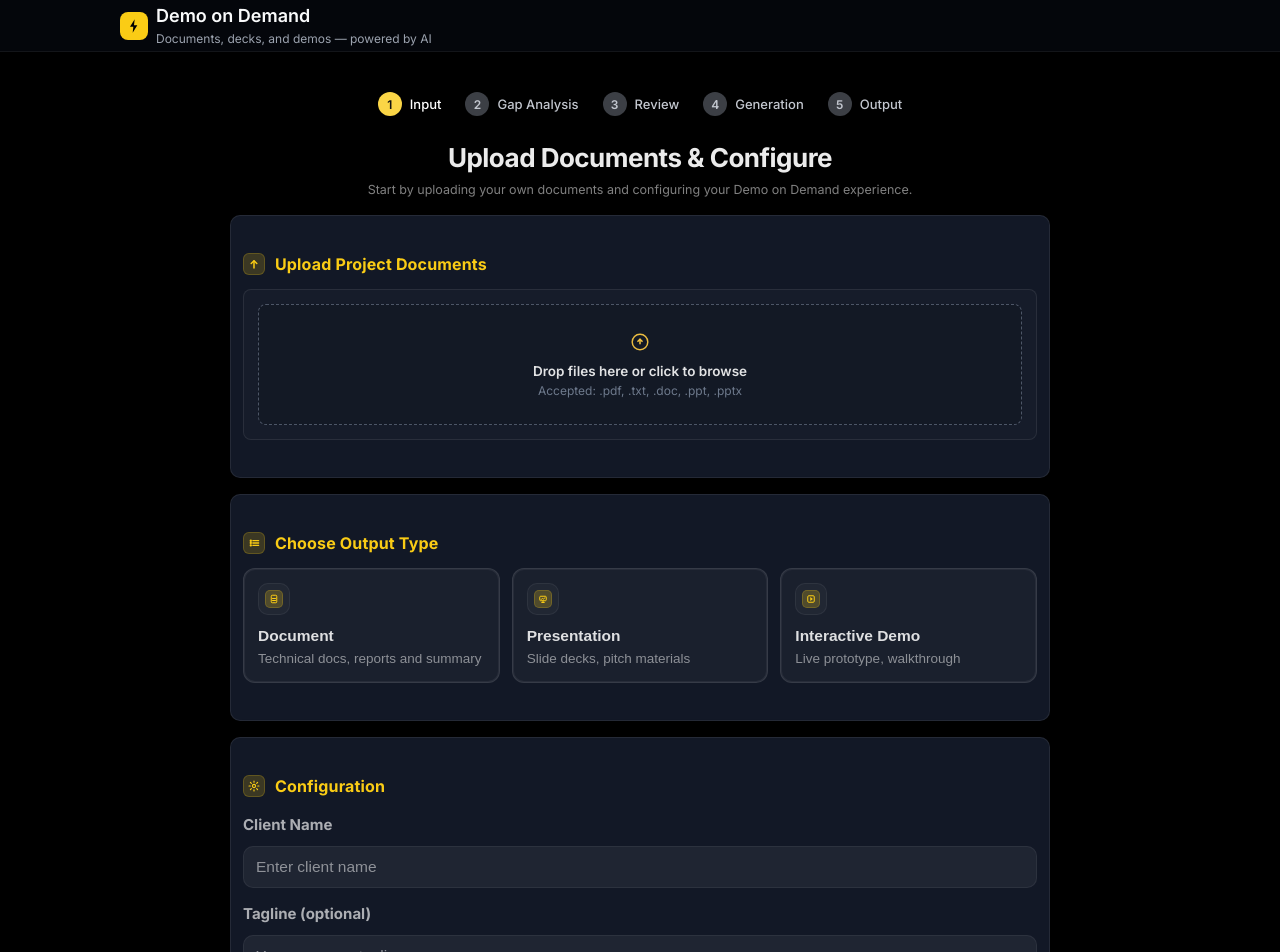
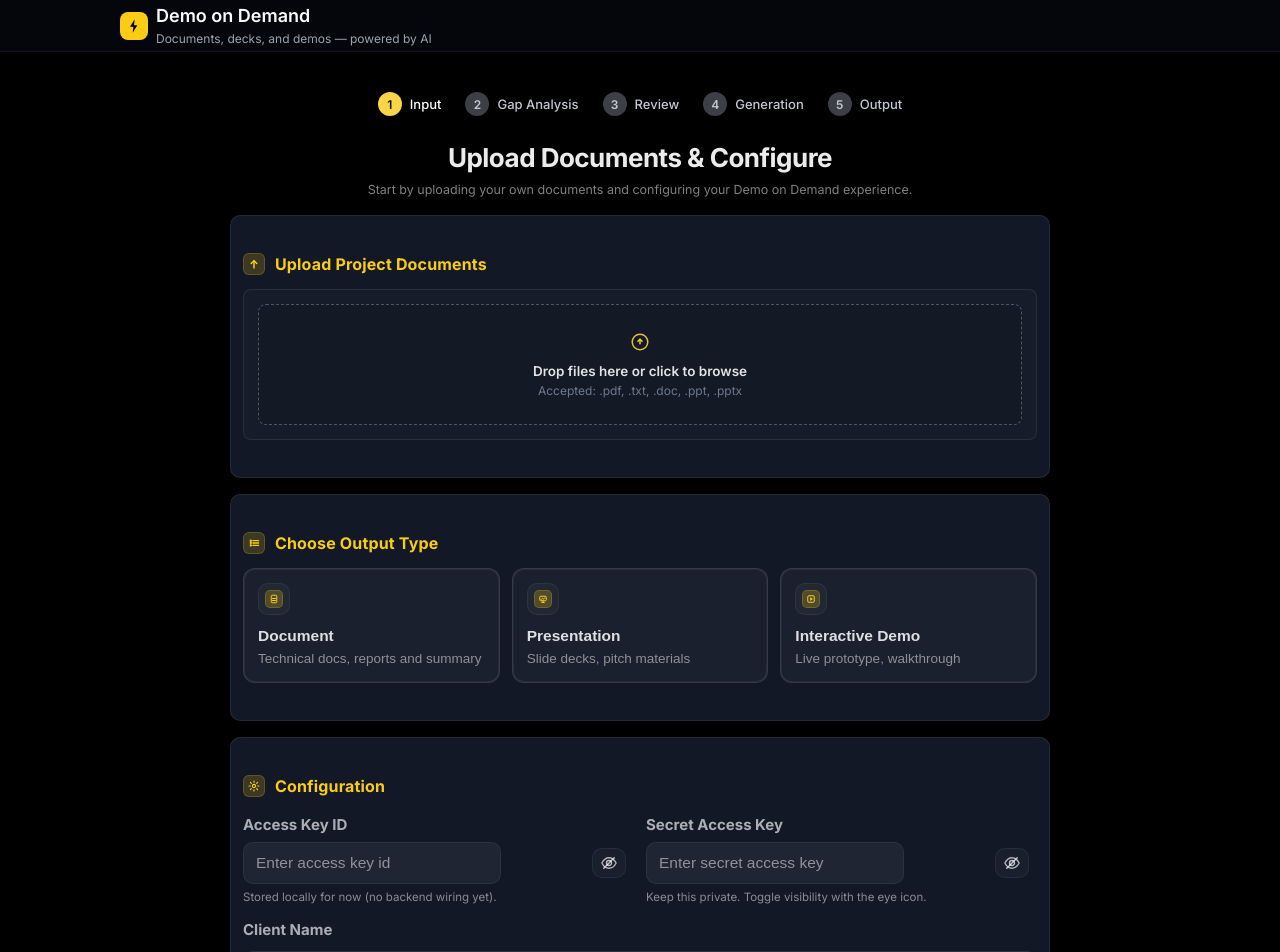
Before and after one commit to kavia-common/solutiongen-platform-10016-10025, a React (Create React App) app in the folder frontend_app/: page / in a window 1280 px wide. Shown: the top 952 px of the page. Built offline with nearby package versions, Linux system fonts and the light colour scheme; the HTML template or start-up script is replaced by a standard one.

Commit message:
Checkpoint 93 - cg3f38ca0e

```diff
--- a/frontend_app/src/App.css
+++ b/frontend_app/src/App.css
@@ -553,6 +553,65 @@
   background: var(--input-bg-2);
 }
 
+/* Two-up field row for credentials in Configuration */
+.udcFieldRow2Col{
+  display: grid;
+  grid-template-columns: 1fr 1fr;
+  gap: 12px;
+}
+
+.udcField{
+  display: flex;
+  flex-direction: column;
+  gap: 8px;
+}
+
+/* Input with an inline icon button on the right */
+.udcInputWithIcon{
+  position: relative;
+  display: flex;
+  align-items: center;
+}
+
+.udcInput--withIcon{
+  padding-right: 44px; /* room for the icon button */
+}
+
+.udcIconBtn{
+  position: absolute;
+  right: 8px;
+  top: 50%;
+  transform: translateY(-50%);
+  height: 30px;
+  width: 34px;
+  border-radius: 10px;
+  border: 1px solid var(--border-subtler);
+  background: rgba(255,255,255,0.03);
+  color: rgba(255,255,255,0.70);
+  display: inline-flex;
+  align-items: center;
+  justify-content: center;
+  cursor: pointer;
+  transition: background 160ms ease, border-color 160ms ease, color 160ms ease, transform 160ms ease;
+}
+
+.udcIconBtn:hover{
+  background: rgba(255,255,255,0.05);
+  border-color: rgba(255,255,255,0.10);
+  color: rgba(255,255,255,0.85);
+}
+
+.udcIconBtn:focus-visible{
+  outline: 2px solid rgba(245,197,66,0.55);
+  outline-offset: 2px;
+}
+
+.udcHelpText{
+  font-size: 11.5px;
+  color: var(--text-muted);
+  margin-top: -2px; /* pull slightly closer to input like other compact text */
+}
+
 .udcSectionHeader{
   margin-top: 4px;
   font-size: 12px;
@@ -709,4 +768,5 @@
   .udcMain{ width: calc(100% - 24px); }
   .udcOutputGrid{ grid-template-columns: 1fr; }
   .udcCtaButton{ width: 100%; min-width: 0; }
+  .udcFieldRow2Col{ grid-template-columns: 1fr; }
 }
--- a/frontend_app/src/App.js
+++ b/frontend_app/src/App.js
@@ -10,6 +10,15 @@ import "./App.css";
 function App() {
   /** Selected output types (multi-select). No default selection. */
   const [outputTypes, setOutputTypes] = useState([]);
+  /** Access key id input (credential). */
+  const [accessKeyId, setAccessKeyId] = useState("");
+  /** Secret access key input (credential). */
+  const [secretAccessKey, setSecretAccessKey] = useState("");
+  /** Whether the Access Key ID is visible (unmasked). */
+  const [showAccessKeyId, setShowAccessKeyId] = useState(false);
+  /** Whether the Secret Access Key is visible (unmasked). */
+  const [showSecretAccessKey, setShowSecretAccessKey] = useState(false);
+
   /** Client name input. */
   const [companyName, setCompanyName] = useState("");
   /** Tagline input (optional). */
@@ -255,6 +264,72 @@ function App() {
             ariaLabel="Configuration"
           >
             <div className="udcForm">
+              <div className="udcFieldRow2Col">
+                <div className="udcField">
+                  <label className="udcLabel" htmlFor="accessKeyId">
+                    Access Key ID
+                  </label>
+                  <div className="udcInputWithIcon">
+                    <input
+                      id="accessKeyId"
+                      className="udcInput udcInput--withIcon"
+                      type={showAccessKeyId ? "text" : "password"}
+                      placeholder="Enter access key id"
+                      value={accessKeyId}
+                      onChange={(e) => setAccessKeyId(e.target.value)}
+                      autoComplete="off"
+                      spellCheck="false"
+                      aria-describedby="accessKeyIdHelp"
+                    />
+                    <button
+                      type="button"
+                      className="udcIconBtn"
+                      aria-label={showAccessKeyId ? "Hide Access Key ID" : "Show Access Key ID"}
+                      aria-pressed={showAccessKeyId}
+                      onClick={() => setShowAccessKeyId((v) => !v)}
+                    >
+                      <EyeIcon visible={showAccessKeyId} />
+                    </button>
+                  </div>
+                  <div id="accessKeyIdHelp" className="udcHelpText">
+                    Stored locally for now (no backend wiring yet).
+                  </div>
+                </div>
+
+                <div className="udcField">
+                  <label className="udcLabel" htmlFor="secretAccessKey">
+                    Secret Access Key
+                  </label>
+                  <div className="udcInputWithIcon">
+                    <input
+                      id="secretAccessKey"
+                      className="udcInput udcInput--withIcon"
+                      type={showSecretAccessKey ? "text" : "password"}
+                      placeholder="Enter secret access key"
+                      value={secretAccessKey}
+                      onChange={(e) => setSecretAccessKey(e.target.value)}
+                      autoComplete="off"
+                      spellCheck="false"
+                      aria-describedby="secretAccessKeyHelp"
+                    />
+                    <button
+                      type="button"
+                      className="udcIconBtn"
+                      aria-label={
+                        showSecretAccessKey ? "Hide Secret Access Key" : "Show Secret Access Key"
+                      }
+                      aria-pressed={showSecretAccessKey}
+                      onClick={() => setShowSecretAccessKey((v) => !v)}
+                    >
+                      <EyeIcon visible={showSecretAccessKey} />
+                    </button>
+                  </div>
+                  <div id="secretAccessKeyHelp" className="udcHelpText">
+                    Keep this private. Toggle visibility with the eye icon.
+                  </div>
+                </div>
+              </div>
+
               <label className="udcLabel" htmlFor="companyName">
                 Client Name
               </label>
@@ -544,6 +619,32 @@ function ArrowRightIcon() {
   );
 }
 
+/**
+ * Eye icon used for credential visibility toggles.
+ * When visible=false, an eye with a strike-through is shown.
+ */
+function EyeIcon({ visible }) {
+  const common = {
+    stroke: "currentColor",
+    strokeWidth: 1.9,
+    strokeLinecap: "round",
+    strokeLinejoin: "round",
+    fill: "none",
+  };
+
+  return (
+    <svg width="18" height="18" viewBox="0 0 24 24" aria-hidden="true" focusable="false">
+      <path
+        {...common}
+        d="M2.5 12s3.6-7 9.5-7 9.5 7 9.5 7-3.6 7-9.5 7-9.5-7-9.5-7Z"
+        opacity="0.95"
+      />
+      <path {...common} d="M12 15.3a3.3 3.3 0 1 0 0-6.6 3.3 3.3 0 0 0 0 6.6Z" />
+      {!visible ? <path {...common} d="M5 19 19 5" /> : null}
+    </svg>
+  );
+}
+
 function DocIcon() {
   return (
     <svg width="18" height="18" viewBox="0 0 24 24" fill="none" aria-hidden="true">
```
Also changed, not shown: 2 other files (tests, documents, lock files or other folders).
